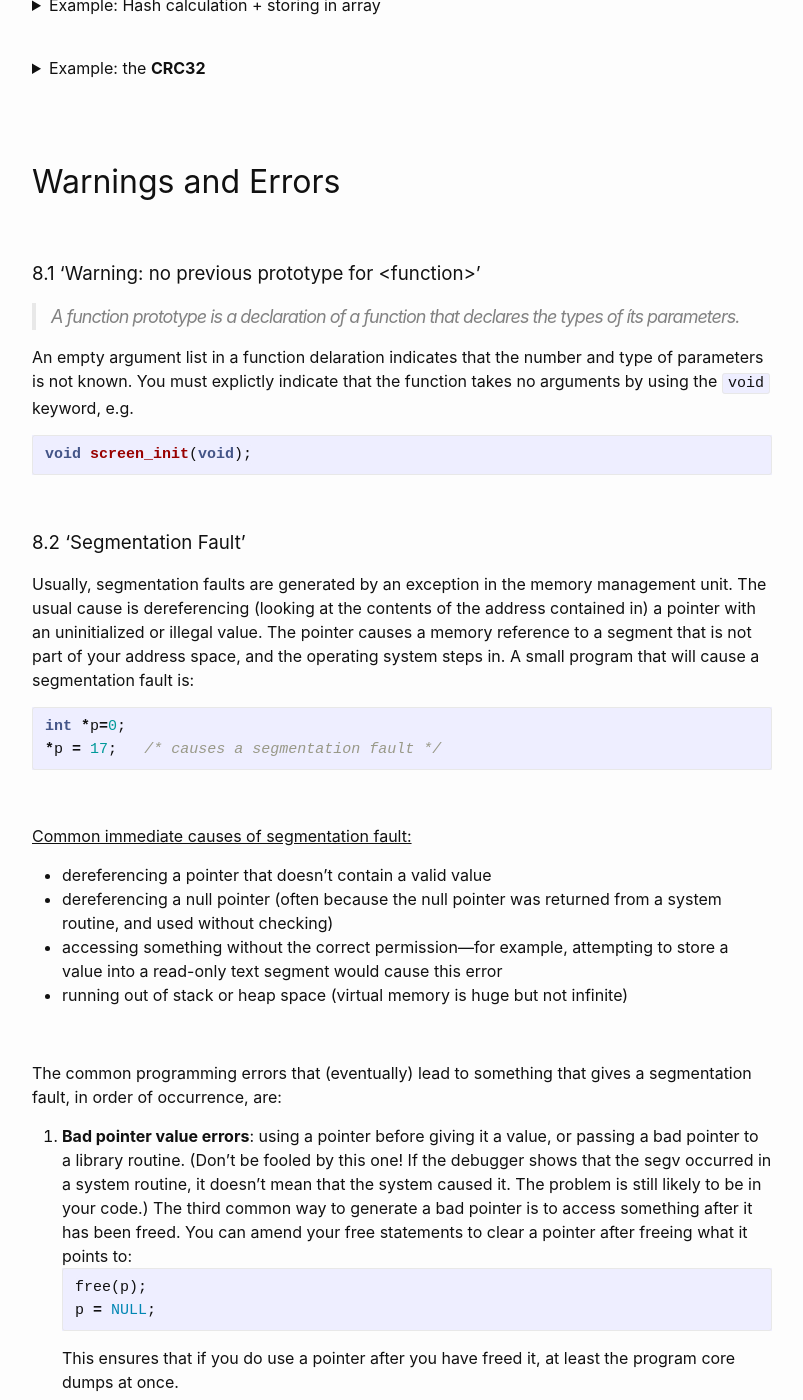
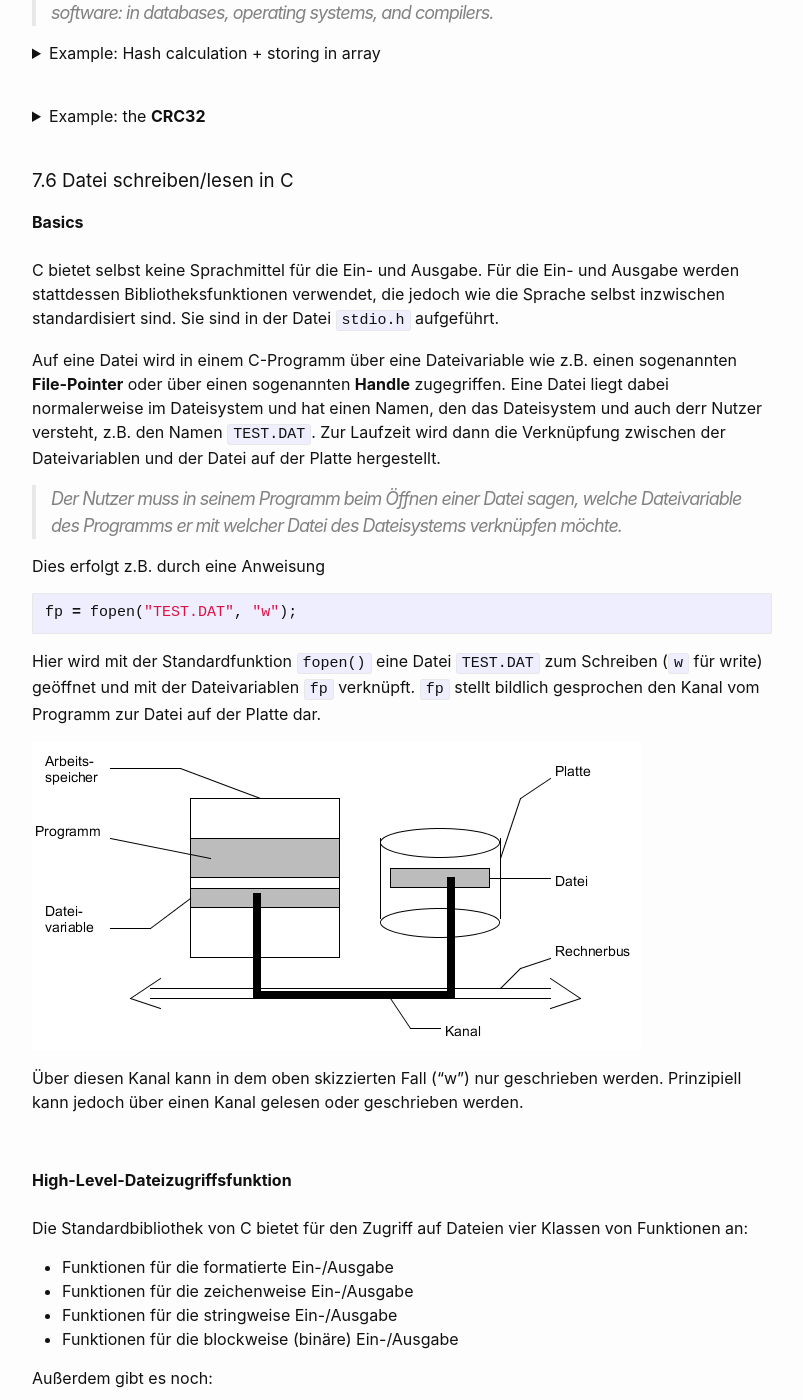
Before and after one commit to Hautaklyttn/progDocs, a Jekyll site: the page built from docs/articles/c_cpp.md, in a window 1280 px wide and 1400 px high, scrolled down 78983 px. Shown: the whole window, without its empty margins (238-1041 px from the left). Built offline with Jekyll 4.4.1, drawn with Linux system fonts in a browser that asks for light colours; some of the changed text lies outside the part shown.

Commit message:
C update

````diff
--- a/docs/articles/c_cpp.md
+++ b/docs/articles/c_cpp.md
@@ -1923,7 +1923,7 @@ Now you can include 'globals.h' in any source file where 'root_node' is needed.
 
 Das Schlüsselwort 'static' hat in C eine Doppelbedeutung.
 
-Im <u>Kontext einer Variablendeklaration</u> innerhalb einer Funktion sagt dieses Schlüsselwort, dass diese **Variable auf einer festen Speicheradresse gespeichert wird**. Daraus ergibt sich die Möglichkeit, dass eine Funktion, die mit 'static'-Variablen arbeitet, beim nächsten Durchlauf die informationen erneut nutzt, die in der Variable gespeichert wurden (wie in einem Gedächtnis).
+Im <u>Kontext einer Variablendeklaration</u> innerhalb einer Funktion sagt dieses Schlüsselwort, dass diese **Variable auf einer festen Speicheradresse gespeichert wird** (Variable wird nicht auf dem *Stack*, sondern im Speicherbereich der globalen Variablen). Daraus ergibt sich die Möglichkeit, dass eine Funktion, die mit 'static'-Variablen arbeitet, beim nächsten Durchlauf die informationen erneut nutzt, die in der Variable gespeichert wurden (wie in einem Gedächtnis).
 
 Auch <u>vor Funktionen sowie Variablen außerhalb von Funktionen</u> kann das Schlüsselwort 'static' stehen. Das bedeutet, dass auf die Funktion/Variable **nur in der Datei in der sie steht zugegriffen werden kann**.
 
@@ -2975,6 +2975,53 @@ When you look up a data item, you don't need to start searching entries from ele
     }
   ```
 </details>
+
+&nbsp;
+
+<a name="ch7-6"></a>
+### 7.6 Datei schreiben/lesen in C
+
+**Basics**
+&nbsp;
+C bietet selbst keine Sprachmittel für die Ein- und Ausgabe. Für die Ein- und Ausgabe werden stattdessen Bibliotheksfunktionen verwendet, die jedoch wie die Sprache selbst inzwischen standardisiert sind. Sie sind in der Datei `stdio.h` aufgeführt.
+
+Auf eine Datei wird in einem C-Programm über eine Dateivariable wie z.B. einen sogenannten **File-Pointer** oder über einen sogenannten **Handle** zugegriffen. Eine Datei liegt dabei normalerweise im Dateisystem und hat einen Namen, den das Dateisystem und auch derr Nutzer versteht, z.B. den Namen `TEST.DAT`. Zur Laufzeit wird dann die Verknüpfung zwischen der Dateivariablen und der Datei auf der Platte hergestellt.
+
+>Der Nutzer muss in seinem Programm beim Öffnen einer Datei sagen, welche Dateivariable des Programms er mit welcher Datei des Dateisystems verknüpfen möchte.
+
+Dies erfolgt z.B. durch eine Anweisung
+```c
+fp = fopen("TEST.DAT", "w");
+```
+Hier wird mit der Standardfunktion `fopen()` eine Datei `TEST.DAT` zum Schreiben (`w` für write) geöffnet und mit der Dateivariablen `fp` verknüpft. `fp` stellt bildlich gesprochen den Kanal vom Programm zur Datei auf der Platte dar.
+
+![cf](../assets/pics/channel_file.png)
+
+Über diesen Kanal kann in dem oben skizzierten Fall ("w") nur geschrieben werden. Prinzipiell kann jedoch über einen Kanal gelesen oder geschrieben werden.
+
+&nbsp;
+
+**High-Level-Dateizugriffsfunktion**
+&nbsp;
+Die Standardbibliothek von C bietet für den Zugriff auf Dateien vier Klassen von Funktionen an:
+- Funktionen für die formatierte  Ein-/Ausgabe
+- Funktionen für die zeichenweise Ein-/Ausgabe
+- Funktionen für die stringweise Ein-/Ausgabe
+- Funktionen für die blockweise (binäre) Ein-/Ausgabe
+
+Außerdem gibt es noch:
+- Funktionen zum **Positionieren in Dateien**. Damit wird ein **wahlfreier (direkter) Zugriff** ermöglicht,
+- Funktionen zur **Fehlerbehandlung**,
+- Funktionen für **Dateioperationen** wie z.B. Öffnen einer Datei, Schließen einer Datei, Wegschreiben gepufferter, aber noch nicht geschriebener Daten.
+&nbsp;
+
+Die folgenden Funktionen bzw. Makros sind geläufig:
+
+![cf](../assets/pics/file_access.png)
+
+`fputc()` und `putc()` haben dieselbe Funktionalität. `fputc()` ist eine Funktion, `putc()` ist oftmals ein Makro. Entsprechendes gilt für `fgetc()` und `getc()`.
+
+`fwrite()` und `fread()` sind besonders gut für Dateien geeignet, sie aus vielen Sätzen gleicher Länge bestehen. Sie werden z.B. verwendet, um Strukturen binär in Dateien wegzuschreiben bzw. aus Dateien einzulesen.
 
 &nbsp;
 
````
Also changed, not shown: docs/assets/pics/channel_file.png (added), docs/assets/pics/file_access.png (added).
